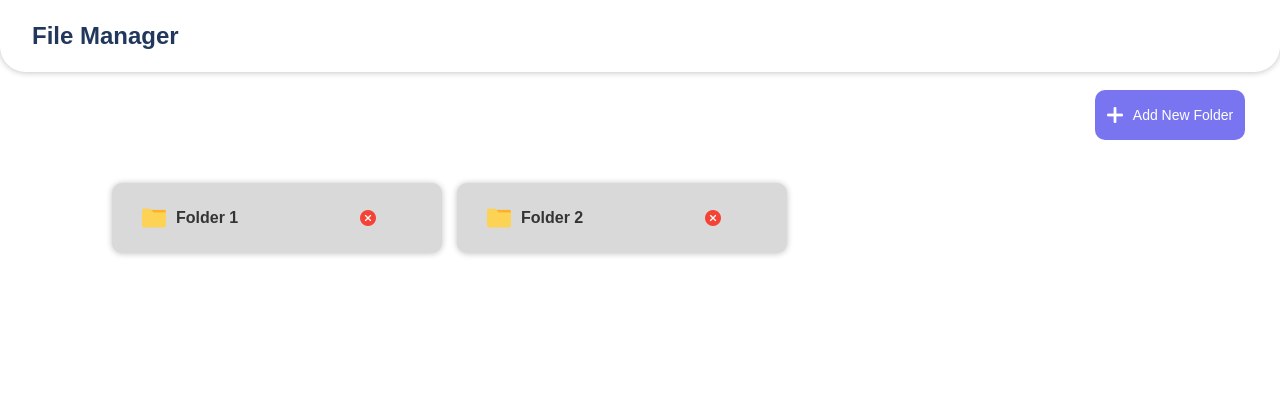
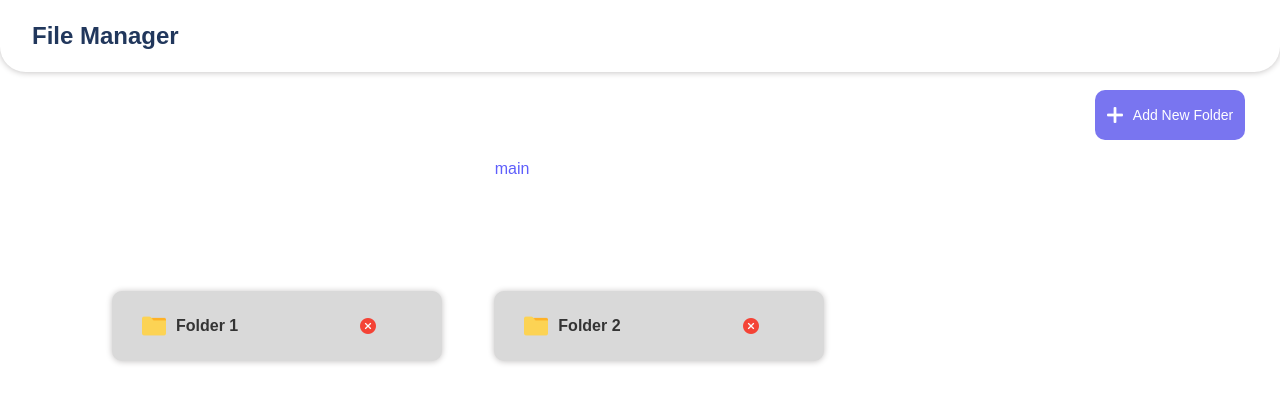
Before and after one commit to Sananda05/file-manager2, a React (Create React App) app: page / in a window 1280 px wide. Shown: the top 402 px of the page. Built offline with nearby package versions, Linux system fonts and the light colour scheme.

Commit message:
modified delete operation

```diff
--- a/src/page/FileManager.css
+++ b/src/page/FileManager.css
@@ -2,7 +2,9 @@
     position: relative;
     height: 100vh;
     display: flex;
+    flex-direction: column;
     align-items: flex-start;
+
 }
 
 .add_button{
@@ -21,6 +23,18 @@
     top: 10px;
     right: 35px;
     cursor: pointer;
+}
+
+.file_path{
+    width: 60%;
+    height: 100px;
+    /* background-color: var(--gray); */
+    border-radius: 5px;
+    color: var(--secondary-purple);
+    padding: 1rem;
+    margin-top: 4rem;
+    align-self: start;
+    margin-left: 7rem;
 }
 
 
--- a/src/page/FileManager.jsx
+++ b/src/page/FileManager.jsx
@@ -10,6 +10,9 @@ import './FileManager.css'
 
 function FileManager(){
         const [parent, setParent] = useState(0);
+
+        const [path, setPath] = useState("main")
+
         const [folders, setFolders] = useState({
             id1: {title: 'Folder 1', parent: 0, childs:['id4', 'id5']},
             id2: {title: 'Folder 2', parent: 0, childs:['id3']},
@@ -53,7 +56,8 @@ function FileManager(){
                 <p style={{fontSize:"14px"}}>Add New Folder</p>
 
             </div>
-            <Folders parent={parent} folders={folders} setFolders={setFolders} setParent={setParent}/>
+            <div className='file_path'>{path}</div>
+            <Folders parent={parent} folders={folders} setFolders={setFolders} setParent={setParent} path={path} setPath={setPath}/>
 
 
             {isOpen ?
--- a/src/page/Folders.jsx
+++ b/src/page/Folders.jsx
@@ -1,40 +1,53 @@
 import React from "react";
 import { useState } from "react";
-
-import {Alert} from '@mui/material';
-import IconButton from '@mui/material/IconButton';
-import CloseIcon from '@mui/icons-material/Close';
 
 import folderIcon from '../assets/icon/folder.png'
 import deleteIcon from '../assets/icon/remove.png'
 
 import './Folders.css'
 
-const Folders  = ({parent, folders, setFolders, setParent}) =>{
+const Folders  = ({parent, folders, setFolders, setParent, path, setPath}) =>{
 
     const [showAlert, setShowAlert] = useState(false);
 
     const [deleteId, setDeleteId] = useState(null)
+    const [deleteParentId, setDeleteParentId] = useState(null)
 
     const handleDeleteConfirmation = () =>{
 
         setShowAlert(false)
-        deletefolder(deleteId)
+        deletefolder(deleteParentId, deleteId)
+        console.log(deleteParentId)
     }
 
-    const handleAlertModal = (id) => {
+    const handleAlertModal = (parent, id) => {
         setShowAlert(!showAlert);
-        setDeleteId(id)
+        setDeleteId(id);
+        setDeleteParentId(parent)
+
     };
 
-    const deletefolder=(id) =>{
+    const handleFolderOpen = (id, name) => {
+        setParent(id)
+        setPath(path + '>'+ name)
+    }
+
+    const deletefolder=(parentId, id) =>{
 
        const updatedFolders = { ...folders };
 
-        // Delete the specified folder by its ID
-        delete updatedFolders[id];
+       delete updatedFolders[id];
 
-        // Update the state with the modified folders
+
+       const parentFolder = updatedFolders[parentId];
+
+        if (parentFolder) {
+
+        parentFolder.childs = parentFolder.childs.filter((child) => child !== id);
+        }
+
+        console.log(updatedFolders)
+
         setFolders(updatedFolders);
     }
 
@@ -46,12 +59,12 @@ const Folders  = ({parent, folders, setFolders, setParent}) =>{
                 if(thisFolder.parent !== parent)return null;
 
                 return <div className={`folder_content ${thisFolder === folders[id] ? 'selected' : ''}`}>
-                <div style={{display:"flex", flexDirection:"row", justifyContent:"center", alignItems:"center"}} onClick={() => { setParent(id)}}>
+                <div style={{display:"flex", flexDirection:"row", justifyContent:"center", alignItems:"center"}} onClick={() => handleFolderOpen(id, thisFolder.title) }>
                 <img src={folderIcon} alt="folder" style={{height:'24px', width:'24px'}}/>
                 <h4>{thisFolder.title}</h4>
                 </div>
                 <img src={deleteIcon} alt="Add" style={{height:"16px", width:"16px", marginLeft:'7rem'}}
-                   onClick={()=> handleAlertModal(id)} />
+                   onClick={()=> handleAlertModal(thisFolder.parent,id)} />
                 </div>
             })}
 
```
